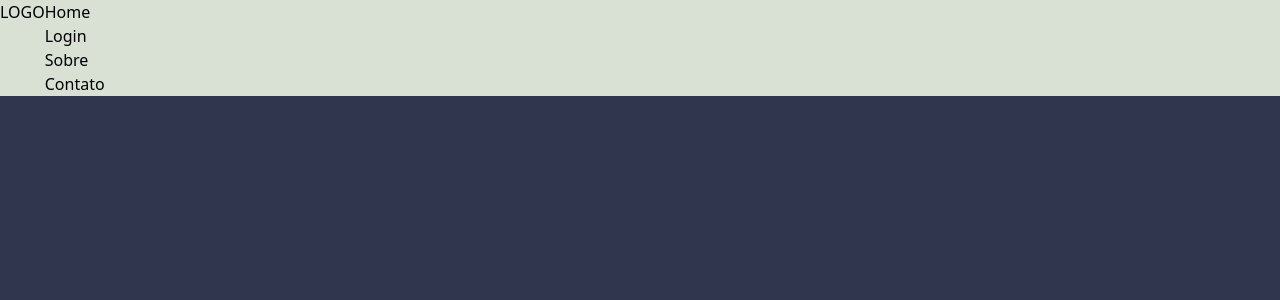
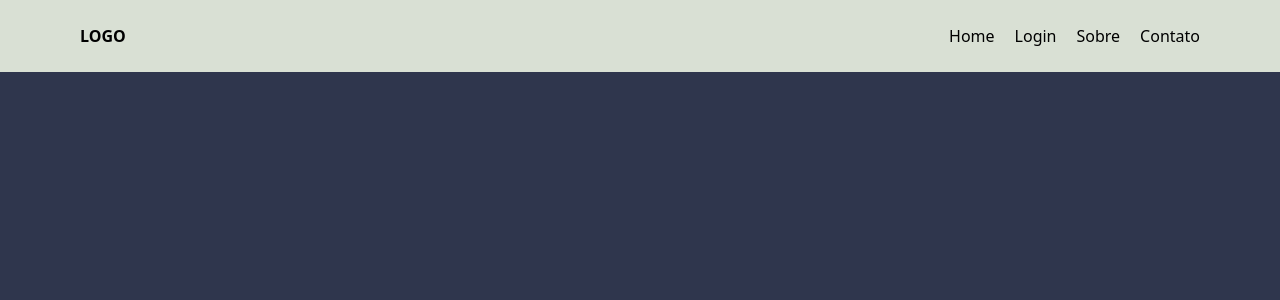
Before and after one commit to lsgonc/educlicker, a Next.js app: page / in a window 1280 px wide. Shown: the top 300 px of the page. Built offline with nearby package versions, Linux system fonts and the light colour scheme.

Commit message:
componente da navbar

```diff
--- a/components/Navbar.tsx
+++ b/components/Navbar.tsx
@@ -3,13 +3,13 @@ export default function Navbar()
     return (
         <>
         <nav>
-            <div className="flex bg-comp_default">
-                <h1>LOGO</h1>
-                <ul>
-                    <li><a href=""></a>Home</li>
-                    <li><a href=""></a>Login</li>
-                    <li><a href=""></a>Sobre</li>
-                    <li><a href=""></a>Contato</li>
+            <div className="flex bg-comp_default py-6 px-20 max-sm:px-5">
+                <h1 className="font-bold"><a href="">LOGO</a></h1>
+                <ul className="flex ml-auto gap-5">
+                    <li><a href="">Home</a></li>
+                    <li><a href="">Login</a></li>
+                    <li><a href="">Sobre</a></li>
+                    <li><a href="">Contato</a></li>
                 </ul>
             </div>
         </nav>
```
